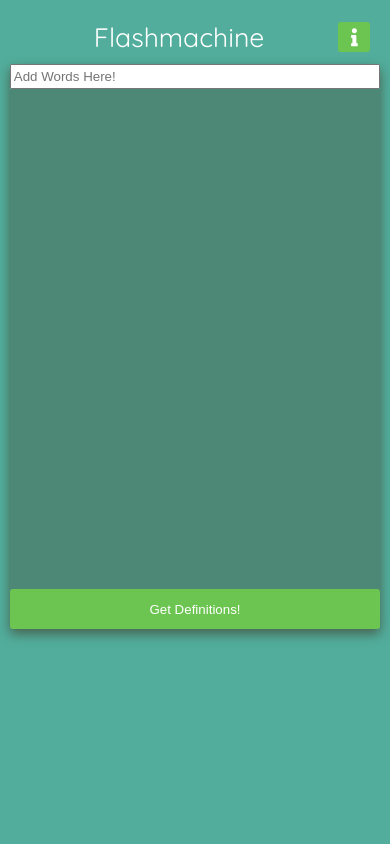
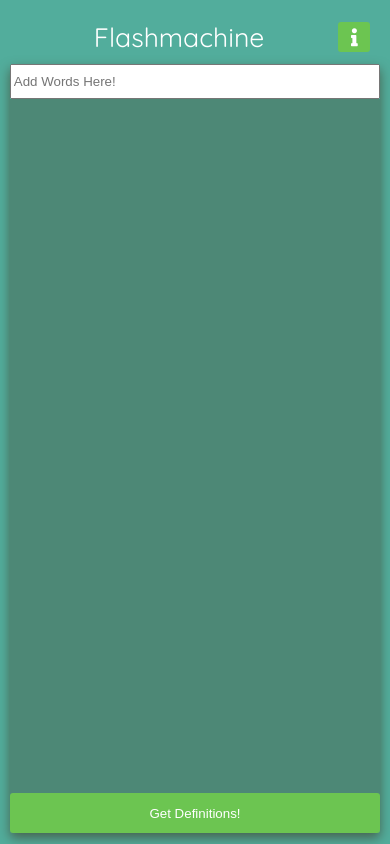
Before and after one commit to Tobio89/Flashmachine-2, a React (Create React App) app: page / in a window 390 px wide. Built offline with nearby package versions, Linux system fonts and the light colour scheme.

Commit message:
Refactor: App height when in mobile mode, and site description

```diff
--- a/public/index.html
+++ b/public/index.html
@@ -8,37 +8,15 @@
     <meta name="theme-color" content="#000000" />
     <meta
       name="description"
-      content="Web site created using create-react-app"
+      content="Flashmachine: Korean/English Word List Flashcard Generator!"
     />
     <link rel="apple-touch-icon" href="%PUBLIC_URL%/logo192.png" />
-    <!--
-      manifest.json provides metadata used when your web app is installed on a
-      user's mobile device or desktop. See https://developers.google.com/web/fundamentals/web-app-manifest/
-    -->
     <link rel="manifest" href="%PUBLIC_URL%/manifest.json" />
-    <!--
-      Notice the use of %PUBLIC_URL% in the tags above.
-      It will be replaced with the URL of the `public` folder during the build.
-      Only files inside the `public` folder can be referenced from the HTML.
 
-      Unlike "/favicon.ico" or "favicon.ico", "%PUBLIC_URL%/favicon.ico" will
-      work correctly both with client-side routing and a non-root public URL.
-      Learn how to configure a non-root public URL by running `npm run build`.
-    -->
     <title>Flashmachine</title>
   </head>
   <body>
     <noscript>You need to enable JavaScript to run this app.</noscript>
     <div id="root"></div>
-    <!--
-      This HTML file is a template.
-      If you open it directly in the browser, you will see an empty page.
-
-      You can add webfonts, meta tags, or analytics to this file.
-      The build step will place the bundled scripts into the <body> tag.
-
-      To begin the development, run `npm start` or `yarn start`.
-      To create a production bundle, use `npm run build` or `yarn build`.
-    -->
   </body>
 </html>
--- a/src/index.css
+++ b/src/index.css
@@ -12,6 +12,7 @@
   color: #fff;
 
   --app-width: 380px;
+  --app-height: 500px;
 
   --cinnabar: #db4c40;
   --salsa: #fb3640;
@@ -43,5 +44,6 @@
 @media only screen and (max-width: 400px) {
   body {
     --app-width: 95vw;
+    --app-height: calc(100vh - 150px);
   }
 }
--- a/src/pages/About/index.tsx
+++ b/src/pages/About/index.tsx
@@ -89,6 +89,14 @@
         </p>
       </details>
       <details className={style.detailBox}>
+        <summary>The meaning is the wrong language!</summary>
+        <p>
+          It's possible if you search for an unusual Korean word, that the
+          result is Korean :| It entirely depends on what the dictionary has for
+          the word, unfortunately.
+        </p>
+      </details>
+      <details className={style.detailBox}>
         <summary>About the dev</summary>
         <p>I'm Tobias. I'm from the UK, but I live in Korea.</p>
         <p>I used to be an English teacher here but now I'm a web developer</p>
--- a/src/pages/Editing/Editor/Editor.module.scss
+++ b/src/pages/Editing/Editor/Editor.module.scss
@@ -1,6 +1,6 @@
 .cardEditor {
   background-color: var(--blue-2);
-  height: 500px;
+  height: var(--app-height);
   width: 100%;
   display: flex;
   flex-direction: column;
@@ -49,8 +49,8 @@
   color: black;
   border: 1px solid transparent;
 }
-.editing:focus{
-  outline:white;
+.editing:focus {
+  outline: white;
   border: 1px solid white;
 }
 
--- a/src/pages/Main/WordEntry/WordEntry.module.scss
+++ b/src/pages/Main/WordEntry/WordEntry.module.scss
@@ -1,6 +1,6 @@
 input {
   width: 100%;
-  height: 25px;
+  height: 35px;
 }
 
 .prevent {
--- a/src/pages/Main/WordEntry/WordListDisplay/WordList.module.scss
+++ b/src/pages/Main/WordEntry/WordListDisplay/WordList.module.scss
@@ -2,7 +2,7 @@
   background-color: var(--blue-1);
   display: flex;
   flex-direction: column;
-  height: 500px;
+  height: var(--app-height);
   overflow-y: auto;
   padding: 5px;
   width: 100%;
```
